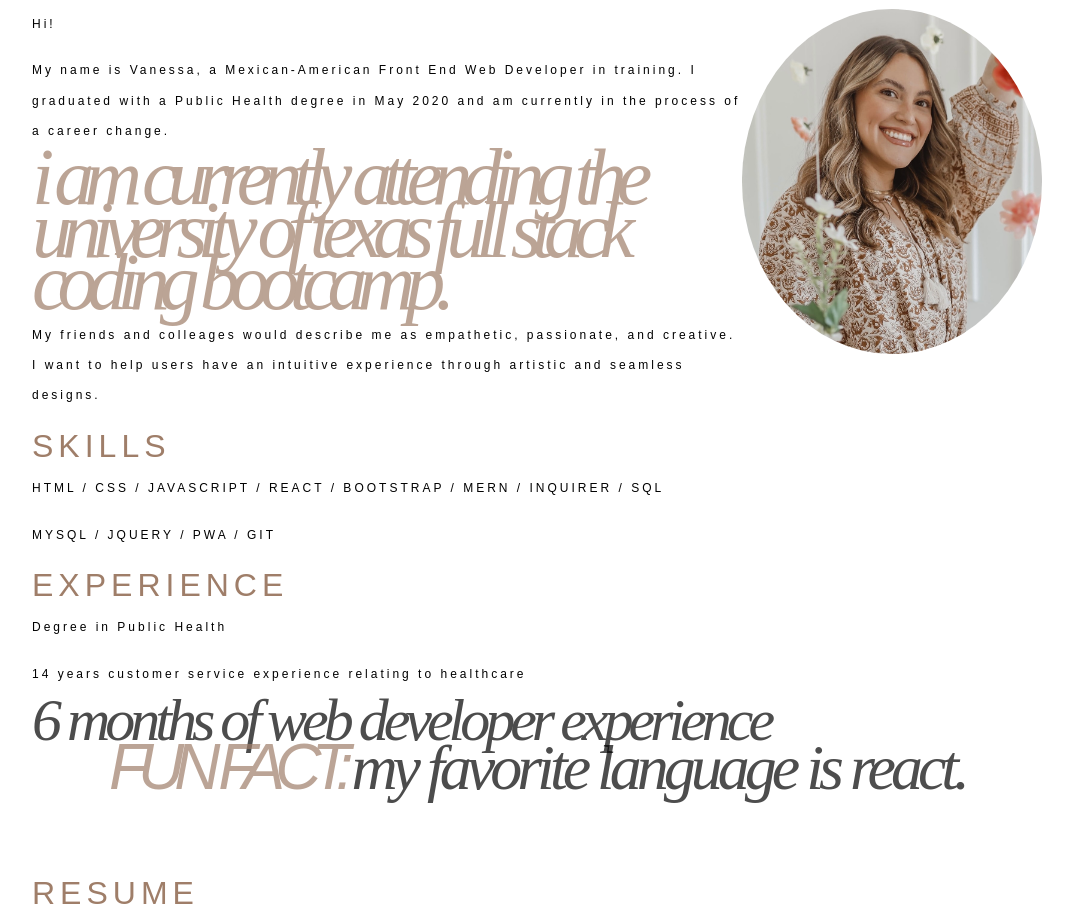
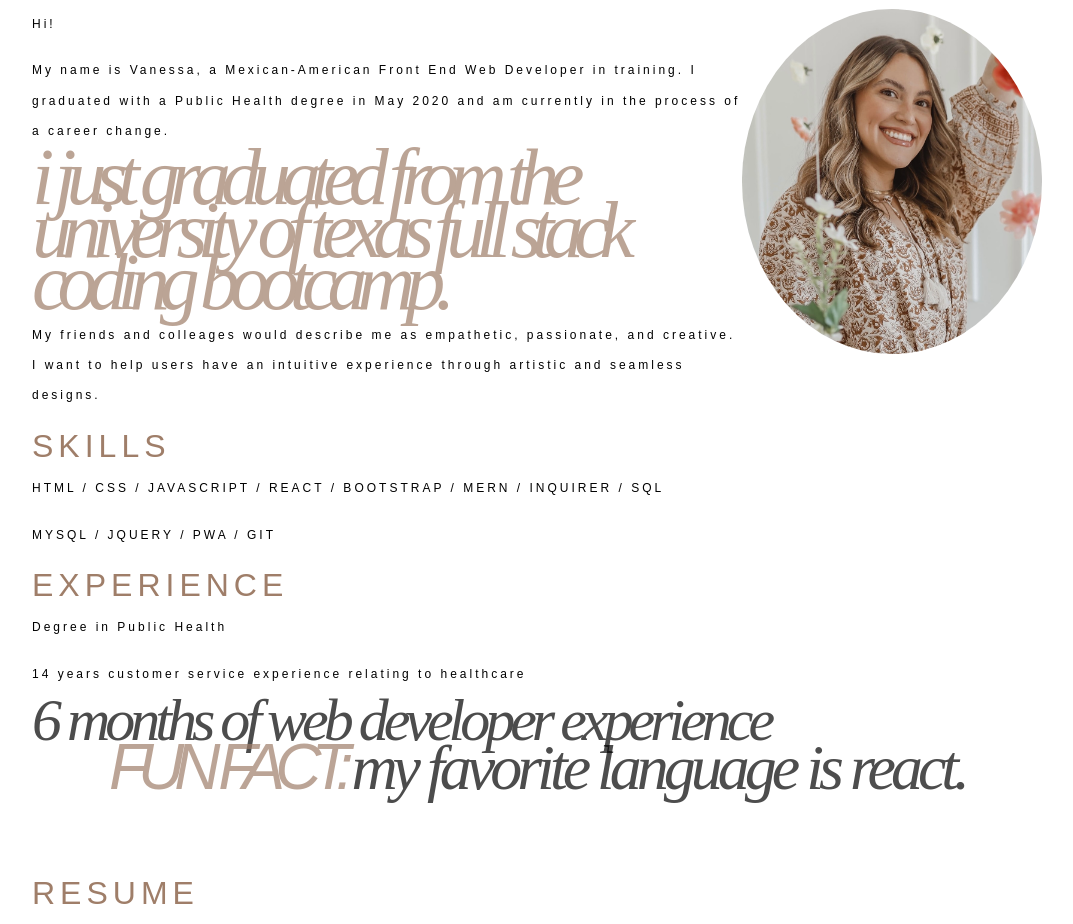
Before and after one commit to vanessamald/portfolio, a React (Create React App) app: page /portfolio/resume in a window 1280 px wide. Shown: the part 840-1764 px from the top of the page, without its empty margins (118-1191 px from the left). Built offline with nearby package versions, Linux system fonts and the light colour scheme; a web font is replaced by a local one.

Commit message:
updating resume and about me components with current info

```diff
--- a/src/components/About/index.js
+++ b/src/components/About/index.js
@@ -52,7 +52,7 @@ function About() {
 
                 }}
             >
-            I am currently attending the University of Texas Full Stack Coding Bootcamp.
+            I just graduated from the University of Texas Full Stack Coding Bootcamp.
             </em>
             <p className="about-text">
             My friends and colleages would describe me as empathetic, passionate, and creative.
--- a/src/components/Resume/index.js
+++ b/src/components/Resume/index.js
@@ -28,7 +28,7 @@ function Resume () {
 
                         }}
                         target="_blank"
-                        href="https://acrobat.adobe.com/link/track?uri=urn:aaid:scds:US:4b6af2cc-b459-3e23-bef6-cad7f0f7a782"
+                        href="https://acrobat.adobe.com/link/track?uri=urn:aaid:scds:US:0e7c72ff-fb23-3e4f-aa1b-01f9a69a284b"
                         >
                         Link to Resume
                         </a>
```
Also changed, not shown: src/assets/images/Vanessa_Resume_Preview.jpg.
